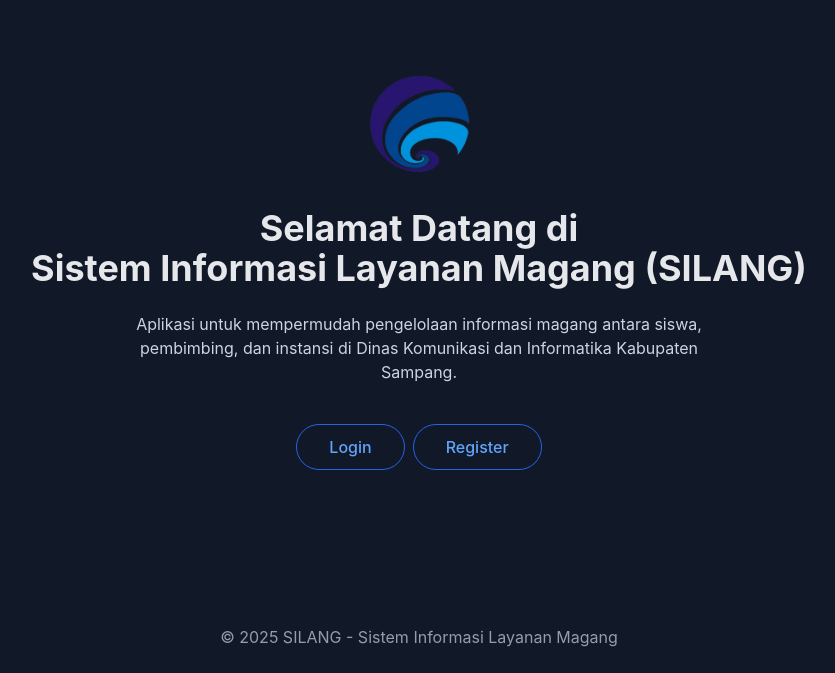
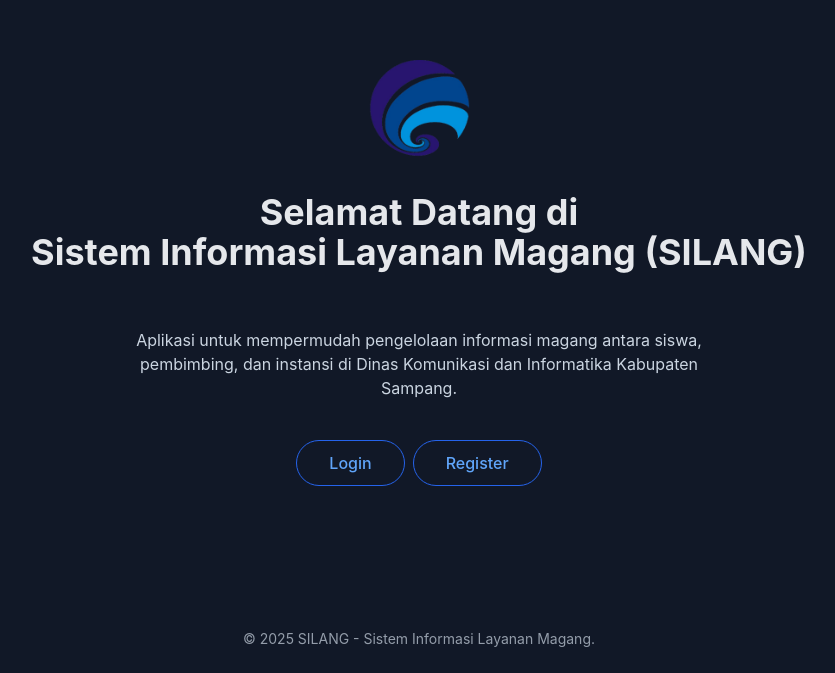
Before and after one commit to DAFAAHMADFAHRISI/Silang-Frontend, a React (Create React App) app: page / in a window 1280 px wide. Shown: the part 127-800 px from the top of the page, without its empty margins (221-1056 px from the left). Built offline with nearby package versions, Linux system fonts and the light colour scheme.

Commit message:
Update Dashboard

```diff
--- a/public/index.html
+++ b/public/index.html
@@ -2,7 +2,7 @@
 <html lang="en">
   <head>
     <meta charset="utf-8" />
-    <link rel="icon" href="%PUBLIC_URL%/favicon.ico" />
+    <link rel="icon" href="%PUBLIC_URL%/LogoKominfo.png" />
     <meta name="viewport" content="width=device-width, initial-scale=1" />
     <meta name="theme-color" content="#000000" />
     <meta
@@ -24,7 +24,7 @@
       work correctly both with client-side routing and a non-root public URL.
       Learn how to configure a non-root public URL by running `npm run build`.
     -->
-    <title>React App</title>
+    <title>SILANG APP</title>
   </head>
   <body>
     <noscript>You need to enable JavaScript to run this app.</noscript>
--- a/src/Page/Dashboard.tsx
+++ b/src/Page/Dashboard.tsx
@@ -8,7 +8,7 @@ const Dashboard: React.FC = () => {
         alt="Logo Kominfo"
         className="w-[115px] h-[100px] mb-8"
       />
-      <h1 className="text-4xl font-bold m-0">
+      <h1 className="text-4xl font-bold m-0 mb-8">
         Selamat Datang di<br />
         <span className="font-bold">
           Sistem Informasi Layanan Magang (SILANG)
@@ -29,8 +29,8 @@ const Dashboard: React.FC = () => {
           Register
         </button>
       </div>
-      <footer className="absolute bottom-6 w-full text-center text-slate-300 text-base opacity-70">
-        © 2025 SILANG - Sistem Informasi Layanan Magang
+      <footer className="absolute bottom-6 w-full text-center text-slate-300 text-sm opacity-70">
+        © 2025 SILANG - Sistem Informasi Layanan Magang.
       </footer>
     </div>
   );
```
